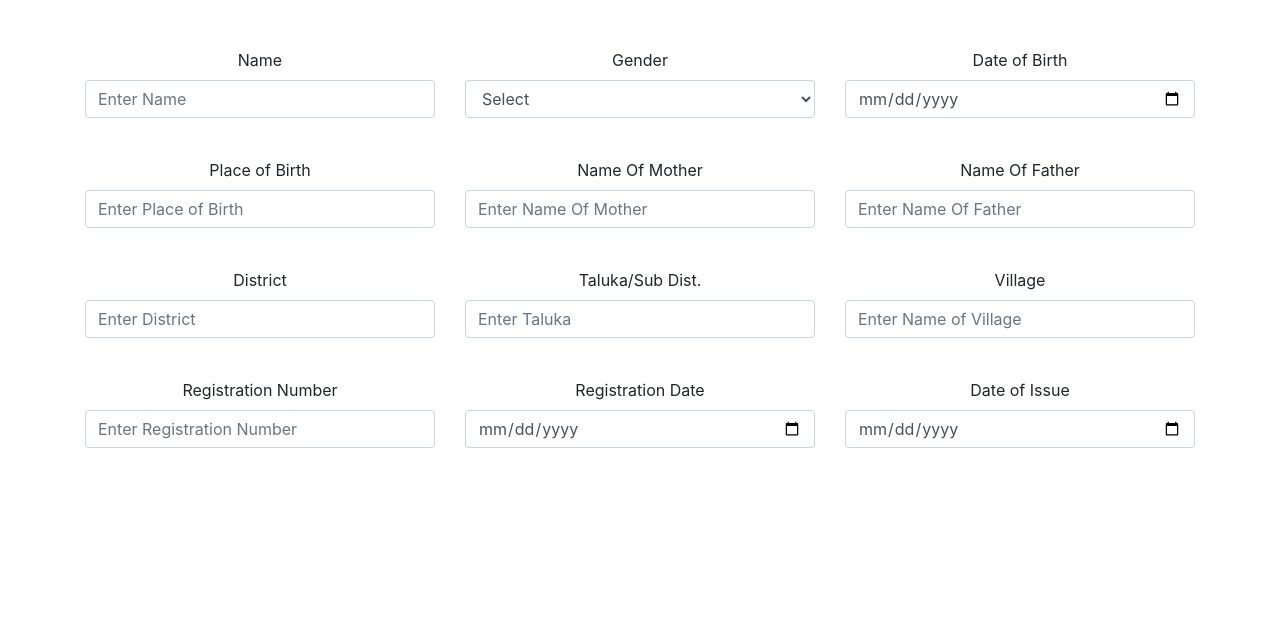
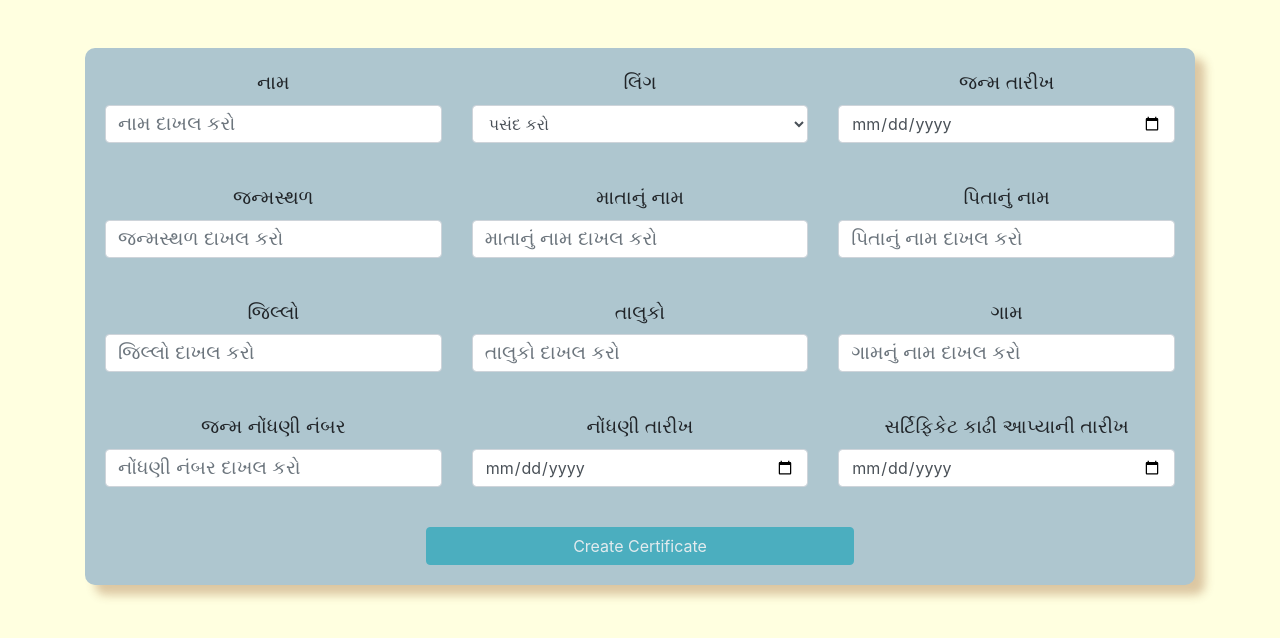
Before and after one commit to dharmsolanki/birth-certificate, a React (Create React App) app: page / in a window 1280 px wide. Shown: the top 638 px of the page. Built offline with nearby package versions, Linux system fonts and the light colour scheme.

Commit message:
download certificate

```diff
--- a/src/components/BirthCertificateForm.js
+++ b/src/components/BirthCertificateForm.js
@@ -1,27 +1,177 @@
-import React, { useState } from "react";
+import React, { useState, useRef } from "react";
+import { format } from "date-fns";
+import { gu } from "date-fns/locale";
+import html2canvas from 'html2canvas';
+import "../css/BirthCertificateForm.css";
 
 export default function BirthCertificateForm() {
   const [name, setName] = useState("");
+  const [gender, setGender] = useState("");
+  const [dob, setDob] = useState("");
+  const [pob, setPob] = useState("");
+  const [nom, setNom] = useState("");
+  const [nof, setNof] = useState("");
+  const [dist, setDist] = useState("");
+  const [taluka, setTaluka] = useState("");
+  const [village, setVillage] = useState("");
+  const [regno, setRegNo] = useState("");
+  const [dor, setDor] = useState("");
+  const [doi, setDoi] = useState("");
+  const [clicked, setClicked] = useState(false);
+  const certificateRef = useRef(null);
+
+  const disableCreate =
+    !name ||
+    !gender ||
+    !dob ||
+    !pob ||
+    !nom ||
+    !nof ||
+    !dist ||
+    !taluka ||
+    !village ||
+    !regno ||
+    !dor ||
+    !doi;
+
+  // Function to format the date in Gujarati with numbers
+  const formatGujaratiDate = (dateStr) => {
+    if (!dateStr) return ""; // Handle empty date string
+    const date = new Date(dateStr);
+    if (isNaN(date.getTime())) return ""; // Handle invalid date
+
+    const formattedDate = format(date, "dd/MM/yyyy", { locale: gu });
+    const gujaratiNumbers = ["૦", "૧", "૨", "૩", "૪", "૫", "૬", "૭", "૮", "૯"];
+    return formattedDate.replace(
+      /[0-9]/g,
+      (match) => gujaratiNumbers[parseInt(match)]
+    );
+  };
+
+  const formattedDob = formatGujaratiDate(dob);
+  const formattedDor = formatGujaratiDate(dor);
+  const formattedDoi = formatGujaratiDate(doi);
+
+  const convertToGujaratiNumber = (number) => {
+    const arabicNumbers = ["0", "1", "2", "3", "4", "5", "6", "7", "8", "9"];
+    const gujaratiNumbers = ["૦", "૧", "૨", "૩", "૪", "૫", "૬", "૭", "૮", "૯"];
+
+    return number.replace(
+      /[0-9]/g,
+      (match) => gujaratiNumbers[arabicNumbers.indexOf(match)]
+    );
+  };
+
+  // onchange functions
 
   const handleName = (event) => {
     let valueOfName = event.target.value;
     setName(valueOfName);
   };
+
+  const handleGender = (event) => {
+    let valueOfGender = event.target.value;
+    setGender(valueOfGender);
+  };
+
+  const handleDob = (event) => {
+    let valueOfDob = event.target.value;
+    setDob(valueOfDob);
+  };
+
+  const handlePob = (event) => {
+    let valueOfPob = event.target.value;
+    setPob(valueOfPob);
+  };
+
+  const handleNom = (event) => {
+    let valueOfNom = event.target.value;
+    setNom(valueOfNom);
+  };
+
+  const handleNof = (event) => {
+    let valueOfNof = event.target.value;
+    setNof(valueOfNof);
+  };
+
+  const handleDist = (event) => {
+    let valueOfDist = event.target.value;
+    setDist(valueOfDist);
+  };
+
+  const handleTaluka = (event) => {
+    let valueOfTaluka = event.target.value;
+    setTaluka(valueOfTaluka);
+  };
+
+  const handleVillage = (event) => {
+    let valueOfVillage = event.target.value;
+    setVillage(valueOfVillage);
+  };
+
+  const handleRegNo = (event) => {
+    let valueOfRegNo = event.target.value.replace(/[^0-9]/g, "");
+    setRegNo(valueOfRegNo);
+  };
+
+  const handleDor = (event) => {
+    let valueOfDor = event.target.value;
+    setDor(valueOfDor);
+  };
+
+  const handleDoi = (event) => {
+    let valueOfDoi = event.target.value;
+    setDoi(valueOfDoi);
+  };
+
+  // onchange functions end
+
+  // onclick
+
+  const handleClick = (e) => {
+    e.preventDefault(); // Prevent form submission
+    setClicked(true);
+  };
+
+  // onclick end
+
+// Function to capture and download the certificate as an image with custom dimensions
+const downloadCertificateAsImage = () => {
+  const certificateElement = document.querySelector('.certificate'); // Replace with the appropriate selector
+
+  if (!certificateElement) {
+    console.error("Certificate content not found.");
+    return;
+  }
+
+  // Use html2canvas to capture the content of the certificateElement
+  html2canvas(certificateElement, { width: 1080, height: 1080 }).then((canvas) => {
+    // Convert the canvas to a data URL
+    const dataUrl = canvas.toDataURL("image/png");
+
+    // Create a link element to trigger the download
+    const link = document.createElement("a");
+    link.href = dataUrl;
+    link.download = "certificate.png";
+    link.click();
+  });
+};
   return (
     <>
       <div className="container my-5">
         <form>
           {/* first row */}
-
           <div className="row">
             <div className="col-md-4">
               <div className="form-group">
-                <label htmlFor="exampleInputName">Name</label>
+                <label htmlFor="exampleInputName" lang="gu">
+                  નામ
+                </label>
                 <input
                   type="text"
                   className="form-control"
                   id="exampleInputName"
-                  placeholder="Enter Name"
+                  placeholder="નામ દાખલ કરો"
                   onChange={handleName}
                   value={name}
                 />
@@ -30,143 +180,227 @@ export default function BirthCertificateForm() {
 
             <div className="col-md-4">
               <div className="form-group">
-                <label htmlFor="genderSelect">Gender</label>
-                <select className="form-control" id="genderSelect">
-                  <option value="">Select</option>
-                  <option value="male">Male</option>
-                  <option value="female">Female</option>
-                  <option value="other">Other</option>
+                <label htmlFor="genderSelect" lang="gu">
+                  લિંગ
+                </label>
+                <select
+                  className="form-control"
+                  id="genderSelect"
+                  value={gender} // Set the selected value from the state
+                  onChange={handleGender} // Attach the onChange event handler
+                >
+                  <option value="">પસંદ કરો</option>
+                  <option value="પુરુષ">પુરુષ</option>
+                  <option value="સ્ત્રી">સ્ત્રી</option>
+                  <option value="અન્ય">અન્ય</option>
                 </select>
               </div>
             </div>
 
             <div className="col-md-4">
               <div className="form-group">
-                <label htmlFor="exampleInputDob">Date of Birth</label>
+                <label htmlFor="exampleInputDob" lang="gu">
+                  જન્મ તારીખ
+                </label>
                 <input
                   type="date"
                   className="form-control"
                   id="exampleInputDob"
+                  onChange={handleDob}
+                  value={dob}
                 />
               </div>
             </div>
           </div>
 
-          {/* second row  */}
+          {/* second row */}
           <div className="row mt-4">
             <div className="col-md-4">
               <div className="form-group">
-                <label htmlFor="exampleInputPob">Place of Birth</label>
+                <label htmlFor="exampleInputPob" lang="gu">
+                  જન્મસ્થળ
+                </label>
                 <input
                   type="text"
                   className="form-control"
                   id="exampleInputPob"
-                  placeholder="Enter Place of Birth"
+                  placeholder="જન્મસ્થળ દાખલ કરો"
+                  onChange={handlePob}
+                  value={pob}
                 />
               </div>
             </div>
 
             <div className="col-md-4">
               <div className="form-group">
-                <label htmlFor="exampleInputPob">Name Of Mother</label>
+                <label htmlFor="exampleInputNom" lang="gu">
+                  માતાનું નામ
+                </label>
                 <input
                   type="text"
                   className="form-control"
                   id="exampleInputNom"
-                  placeholder="Enter Name Of Mother"
+                  placeholder="માતાનું નામ દાખલ કરો"
+                  onChange={handleNom}
+                  value={nom}
                 />
               </div>
             </div>
 
             <div className="col-md-4">
               <div className="form-group">
-                <label htmlFor="exampleInputPob">Name Of Father</label>
+                <label htmlFor="exampleInputNof" lang="gu">
+                  પિતાનું નામ
+                </label>
                 <input
                   type="text"
                   className="form-control"
                   id="exampleInputNof"
-                  placeholder="Enter Name Of Father"
+                  placeholder="પિતાનું નામ દાખલ કરો"
+                  onChange={handleNof}
+                  value={nof}
                 />
               </div>
             </div>
           </div>
 
-          {/* third row  */}
+          {/* third row */}
           <div className="row mt-4">
             <div className="col-md-4">
               <div className="form-group">
-                <label htmlFor="exampleInputPob">District</label>
+                <label htmlFor="exampleInputDistrict" lang="gu">
+                  જિલ્લો
+                </label>
                 <input
                   type="text"
                   className="form-control"
                   id="exampleInputDistrict"
-                  placeholder="Enter District"
+                  placeholder="જિલ્લો દાખલ કરો"
+                  onChange={handleDist}
+                  value={dist}
                 />
               </div>
             </div>
 
             <div className="col-md-4">
               <div className="form-group">
-                <label htmlFor="exampleInputPob">Taluka/Sub Dist.</label>
+                <label htmlFor="exampleInputTaluka" lang="gu">
+                  તાલુકો
+                </label>
                 <input
                   type="text"
                   className="form-control"
                   id="exampleInputTaluka"
-                  placeholder="Enter Taluka"
+                  placeholder="તાલુકો દાખલ કરો"
+                  onChange={handleTaluka}
+                  value={taluka}
                 />
               </div>
             </div>
 
             <div className="col-md-4">
               <div className="form-group">
-                <label htmlFor="exampleInputPob">Village</label>
+                <label htmlFor="exampleInputVillage" lang="gu">
+                  ગામ
+                </label>
                 <input
                   type="text"
                   className="form-control"
                   id="exampleInputVillage"
-                  placeholder="Enter Name of Village"
+                  placeholder="ગામનું નામ દાખલ કરો"
+                  onChange={handleVillage}
+                  value={village}
                 />
               </div>
             </div>
           </div>
 
-          {/* fourth row  */}
+          {/* fourth row */}
           <div className="row mt-4">
             <div className="col-md-4">
               <div className="form-group">
-                <label htmlFor="exampleInputReg">Registration Number</label>
+                <label htmlFor="exampleInputReg" lang="gu">
+                  જન્મ નોંધણી નંબર
+                </label>
                 <input
                   type="text"
                   className="form-control"
                   id="exampleInputReg"
-                  placeholder="Enter Registration Number"
+                  placeholder="નોંધણી નંબર દાખલ કરો"
+                  onChange={handleRegNo}
+                  value={regno}
                 />
               </div>
             </div>
 
             <div className="col-md-4">
               <div className="form-group">
-                <label htmlFor="exampleInputRegDate">Registration Date</label>
+                <label htmlFor="exampleInputRegDate" lang="gu">
+                  નોંધણી તારીખ
+                </label>
                 <input
                   type="date"
                   className="form-control"
                   id="exampleInputRegDate"
+                  onChange={handleDor}
+                  value={dor}
                 />
               </div>
             </div>
 
             <div className="col-md-4">
               <div className="form-group">
-                <label htmlFor="exampleInputIssueDate">Date of Issue</label>
+                <label htmlFor="exampleInputIssueDate" lang="gu">
+                  સર્ટિફિકેટ કાઢી આપ્યાની તારીખ
+                </label>
                 <input
                   type="date"
                   className="form-control"
                   id="exampleInputIssueDate"
+                  onChange={handleDoi}
+                  value={doi}
                 />
               </div>
             </div>
           </div>
+          <button
+            className="btn btn-info mt-4"
+            onClick={handleClick}
+            disabled={disableCreate}
+          >
+            Create Certificate
+          </button>
         </form>
+
+        {clicked && (
+          <>
+            <div className="certificate mt-4" ref={certificateRef}>
+              <img
+                src="/certificate.png"
+                alt=""
+                height="1080px"
+                width="720px"
+              />
+              <span className="name">{name}</span>
+              <span className="gender">{gender}</span>
+              <span className="dob">{formattedDob}</span>
+              <span className="pob">{pob}</span>
+              <span className="nom">{nom}</span>
+              <span className="nof">{nof}</span>
+              <span className="village">મૂ. {village}</span>
+              <span className="taluka">તા. {taluka}</span>
+              <span className="dist">જી. {dist}</span>
+              <span className="regno">{convertToGujaratiNumber(regno)}</span>
+              <span className="dor">{formattedDor}</span>
+              <span className="doi">{formattedDoi}</span>
+            </div>
+            <div className="btn_container">
+              <button className="btn btn-success btn_download" onClick={downloadCertificateAsImage}>
+                Download Certificate
+              </button>
+            </div>
+          </>
+        )}
       </div>
     </>
   );
--- /dev/null
+++ b/src/css/BirthCertificateForm.css
@@ -0,0 +1,122 @@
+body {
+    background-color: #FFFFE0;
+}
+
+label {
+    font-size: larger;
+}
+
+input::placeholder {
+    font-size: larger;
+}
+
+form {
+    background-color: #AEC6CF;
+    border-radius: 10px;
+    padding: 20px;
+    box-shadow: 10px 10px 10px rgba(139, 69, 19, 0.3);
+    /* Add shadow */
+}
+
+button {
+    width: 40%;
+}
+
+.certificate {
+
+    justify-content: center;
+}
+
+.certificate .name {
+    display: flex;
+    position: relative;
+    font-weight: bold;
+    margin: -620px 0 0 390px;
+}
+
+.certificate .gender {
+    display: flex;
+    position: relative;
+    font-weight: bold;
+    margin: -25px 0 0 705px;
+}
+
+.certificate .dob {
+    display: flex;
+    position: relative;
+    font-weight: bold;
+    margin: 20px 0 0 390px;
+}
+
+.certificate .pob {
+    display: flex;
+    position: relative;
+    font-weight: bold;
+    margin: -25px 0 0 705px;
+}
+
+.certificate .nom {
+    display: flex;
+    position: relative;
+    font-weight: bold;
+    margin: 18px 0 0 395px;
+}
+
+.certificate .nof {
+    display: flex;
+    position: relative;
+    font-weight: bold;
+    margin: -24px 0 0 710px;
+}
+
+.certificate .village {
+    display: flex;
+    position: relative;
+    font-weight: bold;
+    margin: 60px 0 0 625px;
+}
+
+.certificate .taluka {
+    display: flex;
+    position: relative;
+    font-weight: bold;
+    margin: -24px 0 0 710px;
+}
+
+.certificate .dist {
+    display: flex;
+    position: relative;
+    font-weight: bold;
+    margin: -5px 0 0 625px;
+}
+
+.certificate .regno {
+    display: flex;
+    position: relative;
+    font-size: large;
+    font-weight: bold;
+    margin: 10px 0 0 400px;
+}
+
+.certificate .dor {
+    display: flex;
+    position: relative;
+    font-size: large;
+    font-weight: bold;
+    margin: -25px 0 0 715px;
+}
+
+.certificate .doi {
+    display: flex;
+    position: relative;
+    font-size: large;
+    font-weight: bold;
+    margin: 90px 0 0 415px
+}
+
+.btn_container {
+    display: flex;
+    position: relative;
+    margin-top: 275px;
+    justify-content: center;
+}
```
Also changed, not shown: package.json (+7 -0 lines), 2 other files (tests, documents, lock files or other folders).
